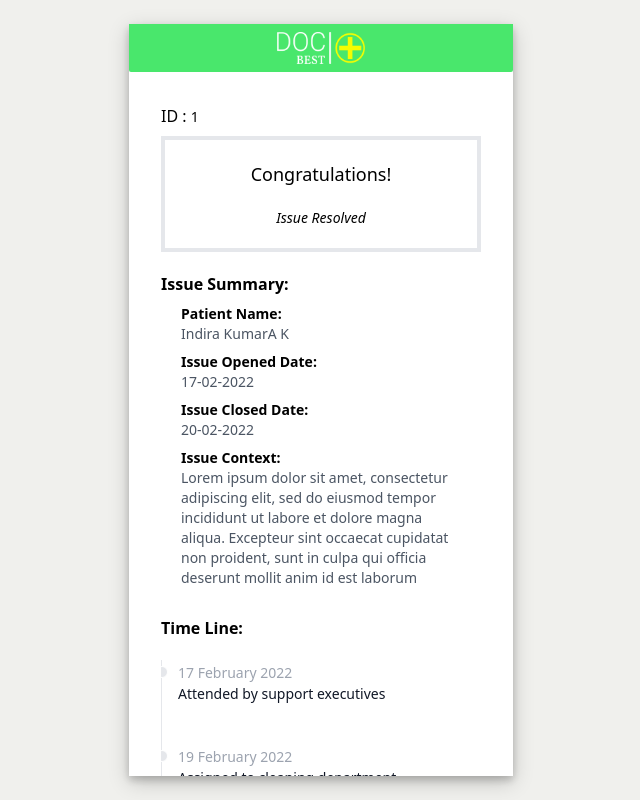
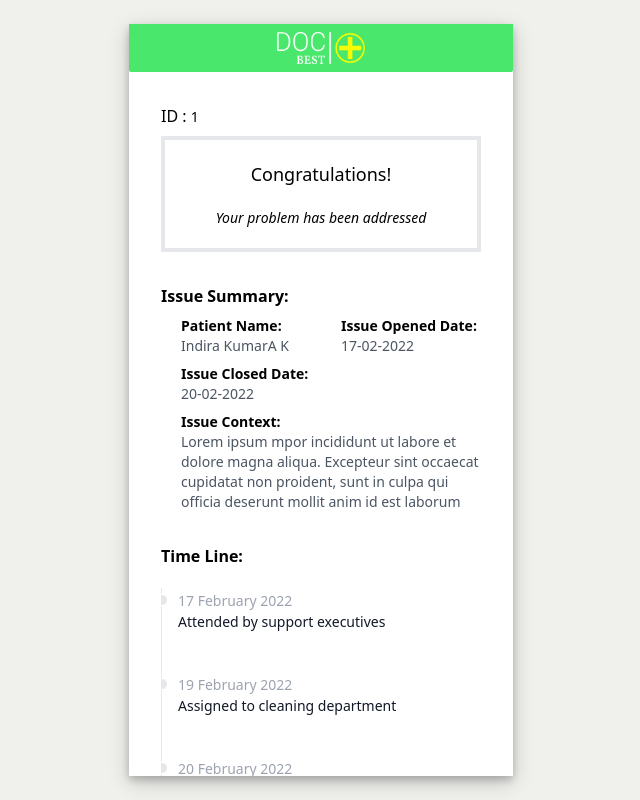
Before and after one commit to Aashray446/IssueRaiser, a React (Vite) app in the folder issue-raiser/: page /CompletedRequest/1 in a window 1280 px wide. Shown: the whole page, without its empty margins (319-959 px from the left). Built offline with nearby package versions, Linux system fonts and the light colour scheme.

Commit message:
<Feature> : [Completed page done]

```diff
--- a/issue-raiser/src/components/CompletedRequest.jsx
+++ b/issue-raiser/src/components/CompletedRequest.jsx
@@ -24,7 +24,7 @@ const CompletedRequest = () => {
     lastName: "A K",
     department: "Room Services",
     issueContext:
-      "Lorem ipsum dolor sit amet, consectetur adipiscing elit, sed do eiusmod tempor incididunt ut labore et dolore magna aliqua. Excepteur sint occaecat cupidatat non proident, sunt in culpa qui officia deserunt mollit anim id est laborum",
+      "Lorem ipsum mpor incididunt ut labore et dolore magna aliqua. Excepteur sint occaecat cupidatat non proident, sunt in culpa qui officia deserunt mollit anim id est laborum",
     openedDate: "17-02-2022",
     closedDate: "20-02-2022",
   };
@@ -49,16 +49,16 @@ const CompletedRequest = () => {
       <div className="mb-2">
         ID : <span className="text-sm"> {id}</span>
       </div>
-      <div className="border-solid border-4 p-5 border-rounded hover:border-dotted text-center">
+      <div className="border-solid border-4 p-5 border-rounded hover:border-dotted text-center mb-8">
         <div className="text-lg">Congratulations!</div>
         <div className="mt-5 text-sm">
-          <i>Issue Resolved</i>
+          <i>Your problem has been addressed</i>
         </div>
       </div>
       <p className="mt-5">
         <b>Issue Summary:</b>
       </p>
-      <div className="pb-5 pr-5 mt-2">
+      <div className="grid grid-cols-2 mt-2">
         <div className="mb-2 ml-5">
           <h2 className="md:text-sm tracking-normal text-xs font-semibold">
             Patient Name:
@@ -83,7 +83,8 @@ const CompletedRequest = () => {
             {patientData.closedDate}
           </p>
         </div>
-        <div className="mb-2 ml-5">
+      </div>
+      <div className="mb-8 ml-5">
           <h2 className="md:text-sm tracking-normal text-xs font-semibold">
             Issue Context:
           </h2>
@@ -91,7 +92,6 @@ const CompletedRequest = () => {
             {patientData.issueContext}
           </p>
         </div>
-      </div>
       <p>
         <b>Time Line:</b>
       </p>
```
